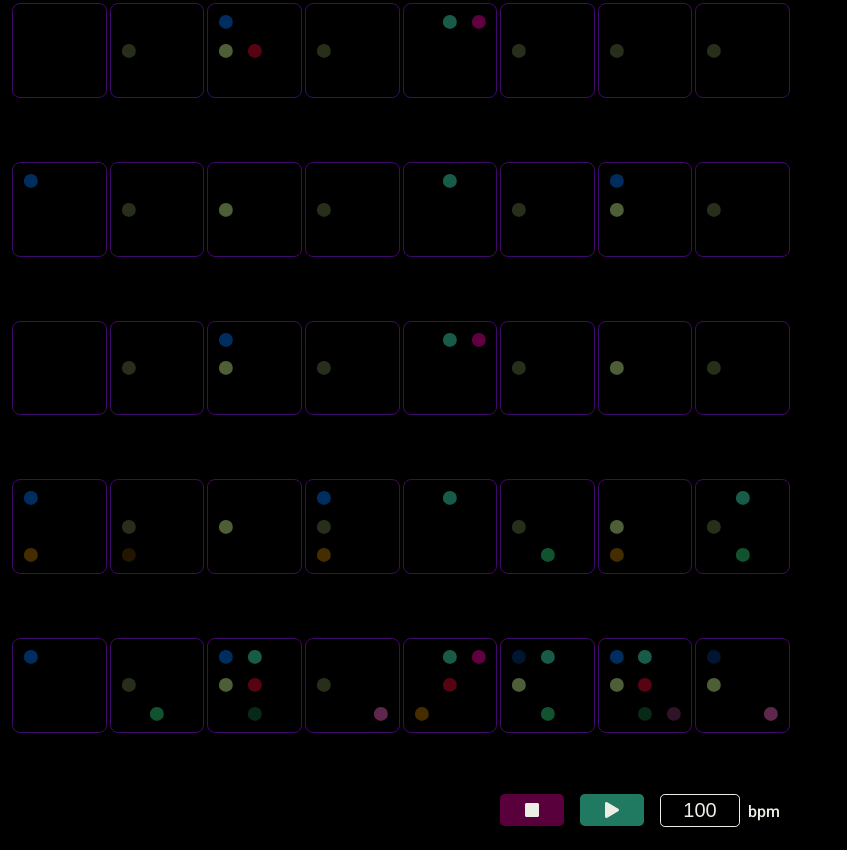
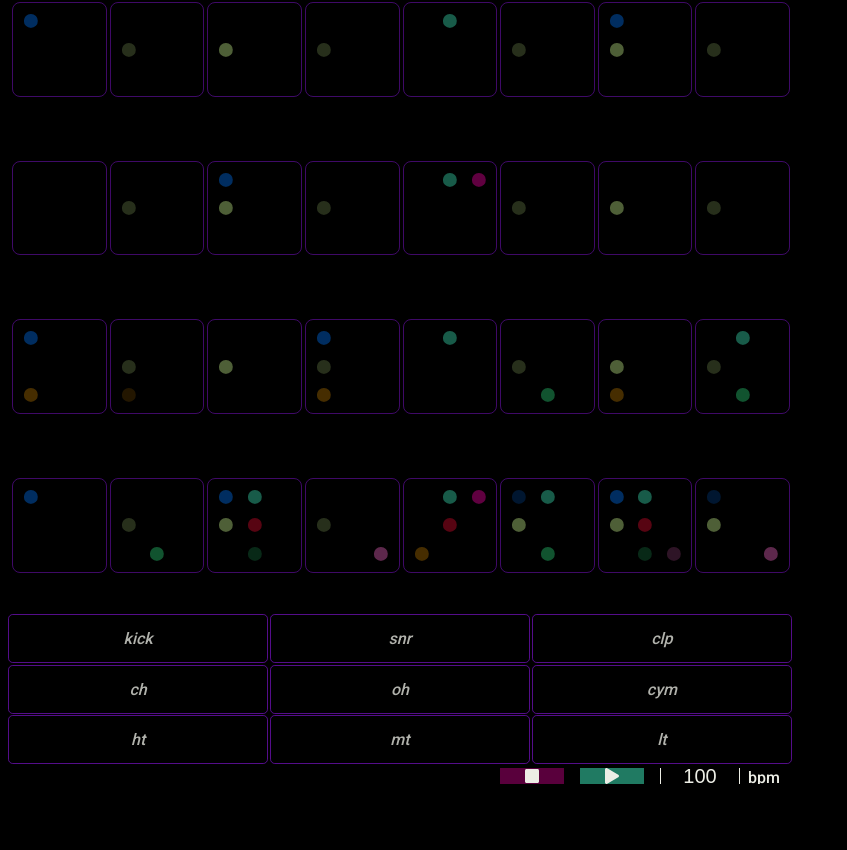
Before and after one commit to drumnickydrum/sequencer, a React (Create React App) app: page / in a window 1280 px wide. Shown: the part 674-1524 px from the top of the page, without its empty margins (0-847 px from the left). After the commit the page ends 1458 px from the top, so only its background shows below. Built offline with nearby package versions, Linux system fonts and the light colour scheme; no server answers.

Commit message:
fixed flicker on sound select

```diff
--- a/src/App.js
+++ b/src/App.js
@@ -13,11 +13,12 @@ export default function App() {
       <PatternProvider>
         <SequencerProvider>
           <div id='top'>
+            <Grid />
+          </div>
+          <div id='middle'>
             <SoundSelector />
           </div>
-          <div id='middle'>
-            <Grid />
-          </div>
+
           <div id='bottom'>
             <div id='bottom-container'>
               <Transport />
@@ -30,18 +31,18 @@ export default function App() {
   );
 }
 
-// window.addEventListener('orientationchange', resize);
-// window.addEventListener('blur', () => {
-//   window.addEventListener('focus', resize);
-// });
+window.addEventListener('orientationchange', resize);
+window.addEventListener('blur', () => {
+  window.addEventListener('focus', resize);
+});
 
-// function resize() {
-//   var originalBodyStyle = getComputedStyle(document.body).getPropertyValue(
-//     'display'
-//   );
-//   document.body.style.display = 'none';
-//   setTimeout(function () {
-//     document.body.style.display = originalBodyStyle;
-//   }, 10);
-//   window.removeEventListener('focus', resize);
-// }
+function resize() {
+  var originalBodyStyle = getComputedStyle(document.body).getPropertyValue(
+    'display'
+  );
+  document.body.style.display = 'none';
+  setTimeout(function () {
+    document.body.style.display = originalBodyStyle;
+  }, 10);
+  window.removeEventListener('focus', resize);
+}
--- a/src/Sections/Grid.js
+++ b/src/Sections/Grid.js
@@ -43,9 +43,11 @@ const Cell = ({ id, i }) => {
   } = useContext(Pattern);
   const cellRef = useRef(null);
   const [vol, setVol] = useState(0);
+  const [color, setColor] = useState(-1);
 
   useEffect(() => {
     setVol(pattern[i][selectedSound]);
+    setColor(selectedSound);
   }, [pattern[i][selectedSound], selectedSound]);
 
   const handleTouchStart = (e) => {
@@ -74,7 +76,7 @@ const Cell = ({ id, i }) => {
   const cellMemo = useMemo(() => {
     // console.log('rendering cell: ', i);
     let classes = `cell`;
-    classes += vol ? ` bg${selectedSound} on` : '';
+    classes += vol ? ` bg${color} on` : '';
     const soundCells = getSoundCells(id, pattern[i]);
     return (
       <div className='cell-wrapper'>
@@ -89,7 +91,7 @@ const Cell = ({ id, i }) => {
         </div>
       </div>
     );
-  }, [selectedSound, vol, pattern[i]]);
+  }, [color, vol, pattern[i]]);
 
   return cellMemo;
 };
--- a/src/index.css
+++ b/src/index.css
@@ -92,10 +92,10 @@ body {
   padding: 0.25rem;
 }
 
-#top {
+#middle {
   width: 100%;
   height: 100%;
-  min-height: 20vh;
+  min-height: 20%;
   max-height: 30vh;
   display: flex;
 }
@@ -108,7 +108,7 @@ body {
   gap: 0.1rem;
 }
 
-#middle {
+#top {
   flex-shrink: 0;
   width: 100%;
   height: 100vw;
@@ -132,7 +132,6 @@ body {
 #bottom {
   width: 100%;
   height: 100%;
-  min-height: 10vh;
   max-height: 15vh;
   padding: 0.5rem 0;
   scroll-snap-type: x mandatory;
```
